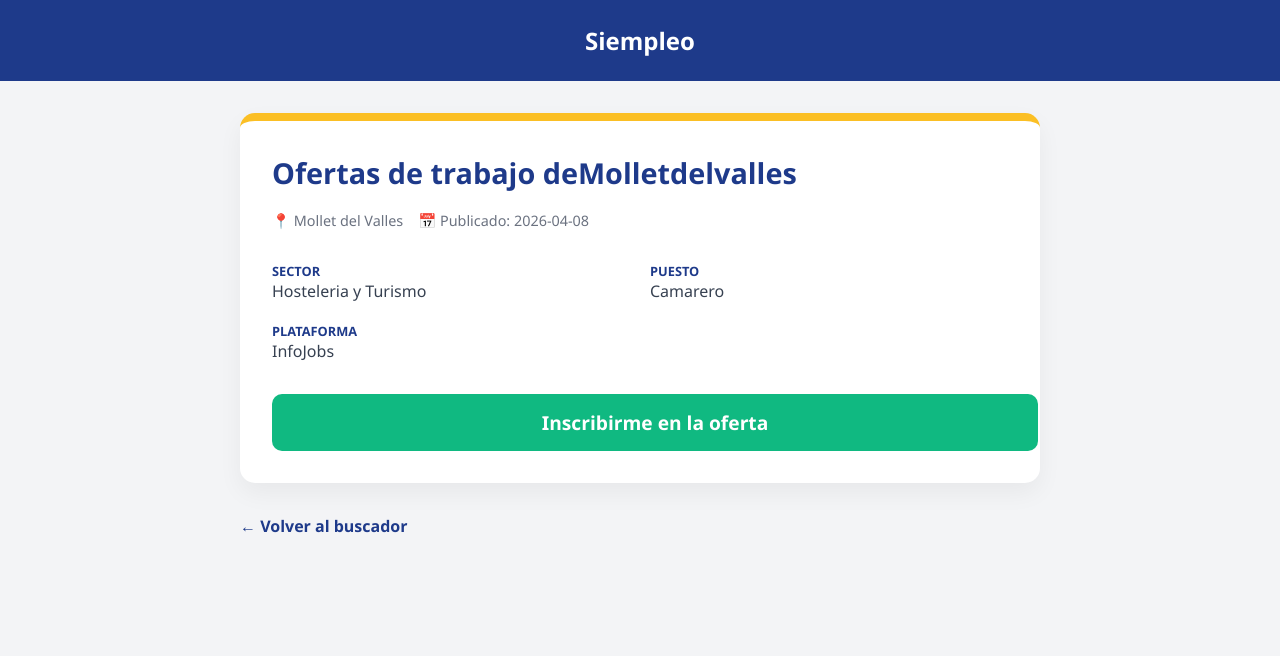
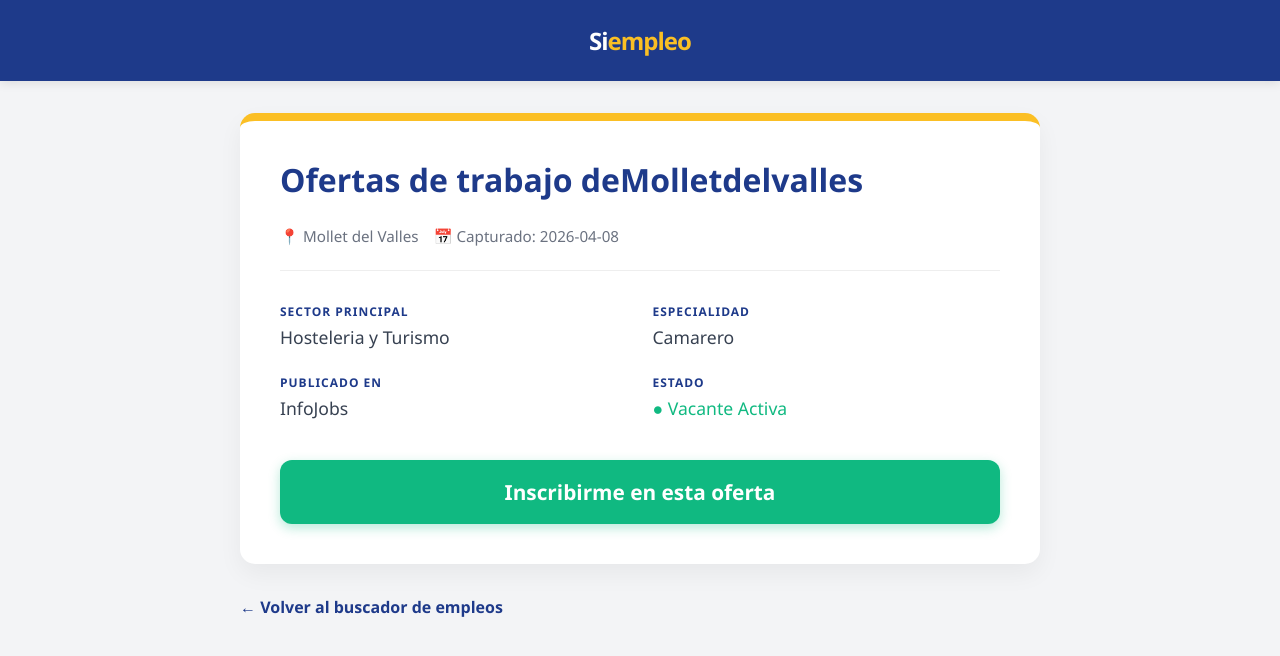
Before and after one commit to luisvoza9-jpg/siempleo, a Flask app: a page that uses templates/oferta.html in a window 1280 px wide. Shown: the top 656 px of the page. Run offline with Flask 3, Linux system fonts and the light colour scheme.

Commit message:
Update oferta.html

```diff
--- a/templates/oferta.html
+++ b/templates/oferta.html
@@ -3,76 +3,106 @@
 <head>
     <meta charset="UTF-8">
     <meta name="viewport" content="width=device-width, initial-scale=1.0">
-    <title>{{ oferta['Titulo Oferta'] }} - Siempleo</title>
+
+    <title>{{ oferta['Titulo Oferta'] }} en {{ oferta['Localidad'] }} | Siempleo</title>
+    <meta name="description" content="¿Buscas empleo de {{ oferta['Titulo Oferta'] }} en {{ oferta['Localidad'] }}? Mira los detalles en Siempleo y apúntate hoy mismo a esta vacante.">
+    <meta name="keywords" content="{{ oferta['Titulo Oferta'] }}, empleo {{ oferta['Localidad'] }}, trabajo valles, siempleo, buscador de trabajo">
+
+    <meta property="og:title" content="Trabajo: {{ oferta['Titulo Oferta'] }} - Siempleo">
+    <meta property="og:description" content="Nueva vacante disponible en {{ oferta['Localidad'] }}. ¡Haz clic para ver los detalles!">
+    <meta property="og:image" content="{{ url_for('static', filename='logo.png') }}">
+    <meta property="og:type" content="website">
+
     <link rel="icon" type="image/png" href="{{ url_for('static', filename='logo.png') }}">
 
     <style>
         :root { --primary: #1e3a8a; --accent: #fbbf24; }
         body { font-family: 'Segoe UI', sans-serif; background-color: #f3f4f6; margin: 0; color: #374151; }
 
+        /* Cabecera a juego con tu Index */
         .header {
             background: #1e3a8a; color: white; padding: 1.5rem; text-align: center;
+            box-shadow: 0 2px 10px rgba(0,0,0,0.1);
         }
+        .header h2 { margin: 0; font-weight: 900; letter-spacing: -1px; }
+        .header span { color: var(--accent); }
+
         .container { max-width: 800px; margin: 2rem auto; padding: 0 1rem; }
 
         .card {
-            background: white; padding: 2rem; border-radius: 15px;
+            background: white; padding: 2.5rem; border-radius: 15px;
             box-shadow: 0 10px 25px rgba(0,0,0,0.05); border-top: 8px solid var(--accent);
         }
 
-        h1 { color: var(--primary); margin-top: 0; font-size: 1.8rem; }
-        .meta { display: flex; gap: 15px; font-size: 0.9rem; color: #6b7280; margin-bottom: 2rem; }
+        h1 { color: var(--primary); margin-top: 0; font-size: 2rem; line-height: 1.2; }
+        .meta { display: flex; flex-wrap: wrap; gap: 15px; font-size: 0.95rem; color: #6b7280; margin-bottom: 2rem; border-bottom: 1px solid #eee; padding-bottom: 1.5rem; }
+        .meta span { display: flex; align-items: center; }
 
-        .info-grid { display: grid; grid-template-columns: 1fr 1fr; gap: 20px; margin-bottom: 2rem; }
-        .info-item b { display: block; color: var(--primary); font-size: 0.8rem; text-transform: uppercase; }
+        .info-grid { display: grid; grid-template-columns: 1fr 1fr; gap: 25px; margin-bottom: 2.5rem; }
+        .info-item b { display: block; color: var(--primary); font-size: 0.75rem; text-transform: uppercase; letter-spacing: 1px; margin-bottom: 5px; }
+        .info-item p { margin: 0; font-weight: 500; font-size: 1.1rem; }
 
         .btn-apply {
             display: block; width: 100%; background: #10b981; color: white;
-            text-align: center; padding: 15px; border-radius: 10px;
-            text-decoration: none; font-weight: bold; font-size: 1.2rem;
-            transition: transform 0.2s;
+            text-align: center; padding: 18px; border-radius: 12px;
+            text-decoration: none; font-weight: bold; font-size: 1.3rem;
+            transition: all 0.3s ease;
+            box-shadow: 0 4px 12px rgba(16, 185, 129, 0.3);
+            box-sizing: border-box;
         }
-        .btn-apply:hover { transform: scale(1.02); background: #059669; }
+        .btn-apply:hover { transform: translateY(-2px); background: #059669; box-shadow: 0 6px 15px rgba(16, 185, 129, 0.4); }
 
-        .back-link { display: inline-block; margin-top: 2rem; color: var(--primary); text-decoration: none; font-weight: bold; }
+        .back-link { display: inline-block; margin-top: 2rem; color: var(--primary); text-decoration: none; font-weight: bold; transition: color 0.2s; }
+        .back-link:hover { color: #3b82f6; }
+
+        /* Ajuste para móviles */
+        @media (max-width: 600px) {
+            .info-grid { grid-template-columns: 1fr; gap: 15px; }
+            .card { padding: 1.5rem; }
+            h1 { font-size: 1.6rem; }
+        }
     </style>
 </head>
 <body>
 
     <div class="header">
-        <h2 style="margin:0;">Si<span>empleo</span></h2>
+        <h2 onclick="window.location.href='/'" style="cursor:pointer;">Si<span>empleo</span></h2>
     </div>
 
     <div class="container">
-        <div class="card">
+        <article class="card">
             <h1>{{ oferta['Titulo Oferta'] }}</h1>
 
             <div class="meta">
                 <span>📍 {{ oferta['Localidad'] }}</span>
-                <span>📅 Publicado: {{ oferta['Fecha Captura'] }}</span>
+                <span>📅 Capturado: {{ oferta['Fecha Captura'] }}</span>
             </div>
 
             <div class="info-grid">
                 <div class="info-item">
-                    <b>Sector</b>
-                    {{ oferta['Sector Padre'] }}
+                    <b>Sector Principal</b>
+                    <p>{{ oferta['Sector Padre'] }}</p>
                 </div>
                 <div class="info-item">
-                    <b>Puesto</b>
-                    {{ oferta['Puesto Especifico'] }}
+                    <b>Especialidad</b>
+                    <p>{{ oferta['Puesto Especifico'] }}</p>
                 </div>
                 <div class="info-item">
-                    <b>Plataforma</b>
-                    {{ oferta['Plataforma'] }}
+                    <b>Publicado en</b>
+                    <p>{{ oferta['Plataforma'] }}</p>
+                </div>
+                <div class="info-item">
+                    <b>Estado</b>
+                    <p style="color: #10b981;">● Vacante Activa</p>
                 </div>
             </div>
 
             <a href="{{ oferta['URL'] }}" target="_blank" class="btn-apply">
-                Inscribirme en la oferta
+                Inscribirme en esta oferta
             </a>
-        </div>
+        </article>
 
-        <a href="/" class="back-link">← Volver al buscador</a>
+        <a href="/" class="back-link">← Volver al buscador de empleos</a>
     </div>
 
 </body>
```
